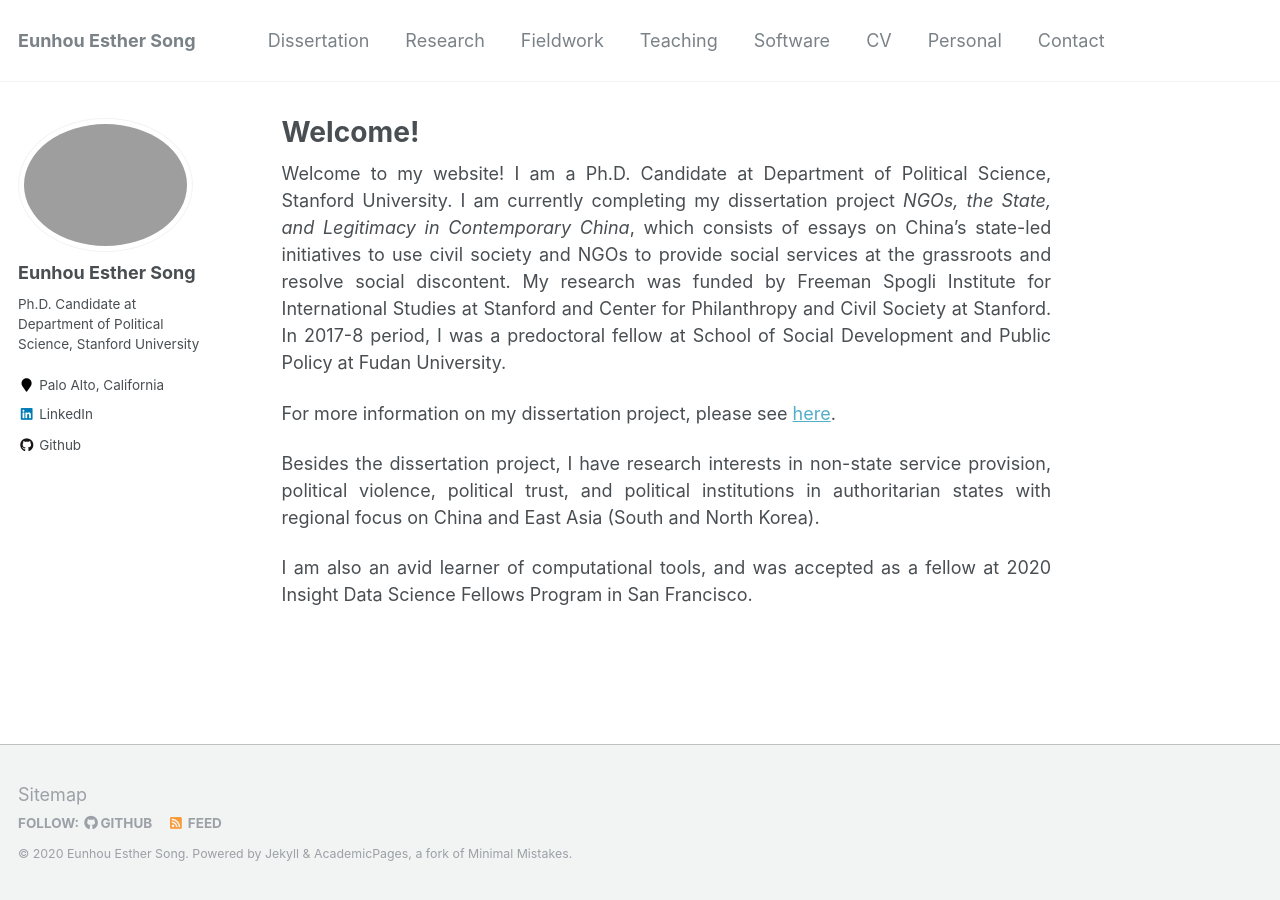
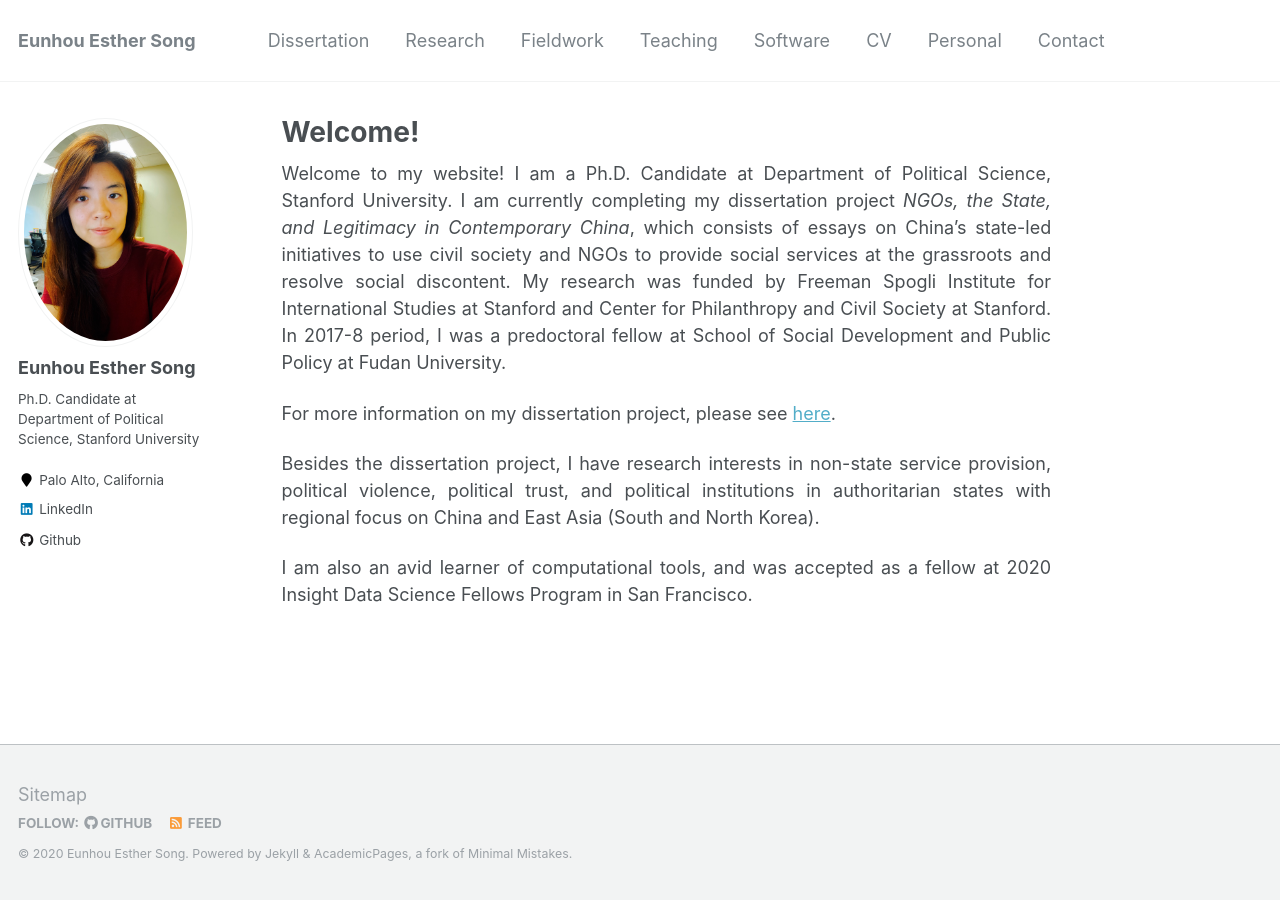
Before and after one commit to ehsong/ehsong.github.io, a Jekyll site: the page built from _pages/about.md, in a window 1280 px wide. Built offline with Jekyll 4.4.1, drawn with Linux system fonts in a browser that asks for light colours.

Commit message:
updated profile pic

```diff
--- a/_config.yml
+++ b/_config.yml
@@ -81,7 +81,7 @@ analytics:
 # Site Author
 author:
   name             : "Eunhou Esther Song"
-  avatar           : "profile.jpg"
+  avatar           : "profile4.jpg"
   bio              : "Ph.D. Candidate at Department of Political Science, Stanford University"
   location         : "Palo Alto, California"
   employer         :
```
